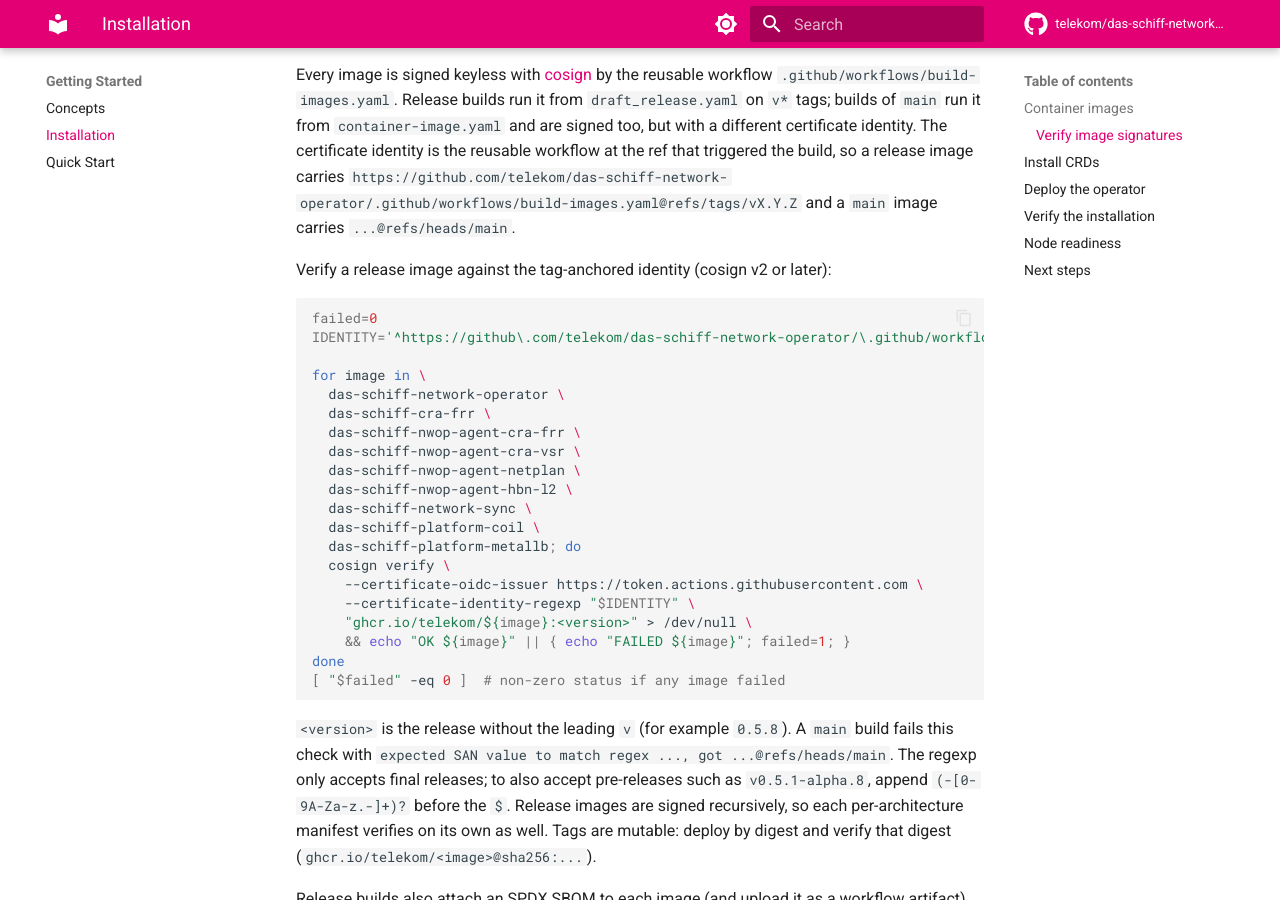
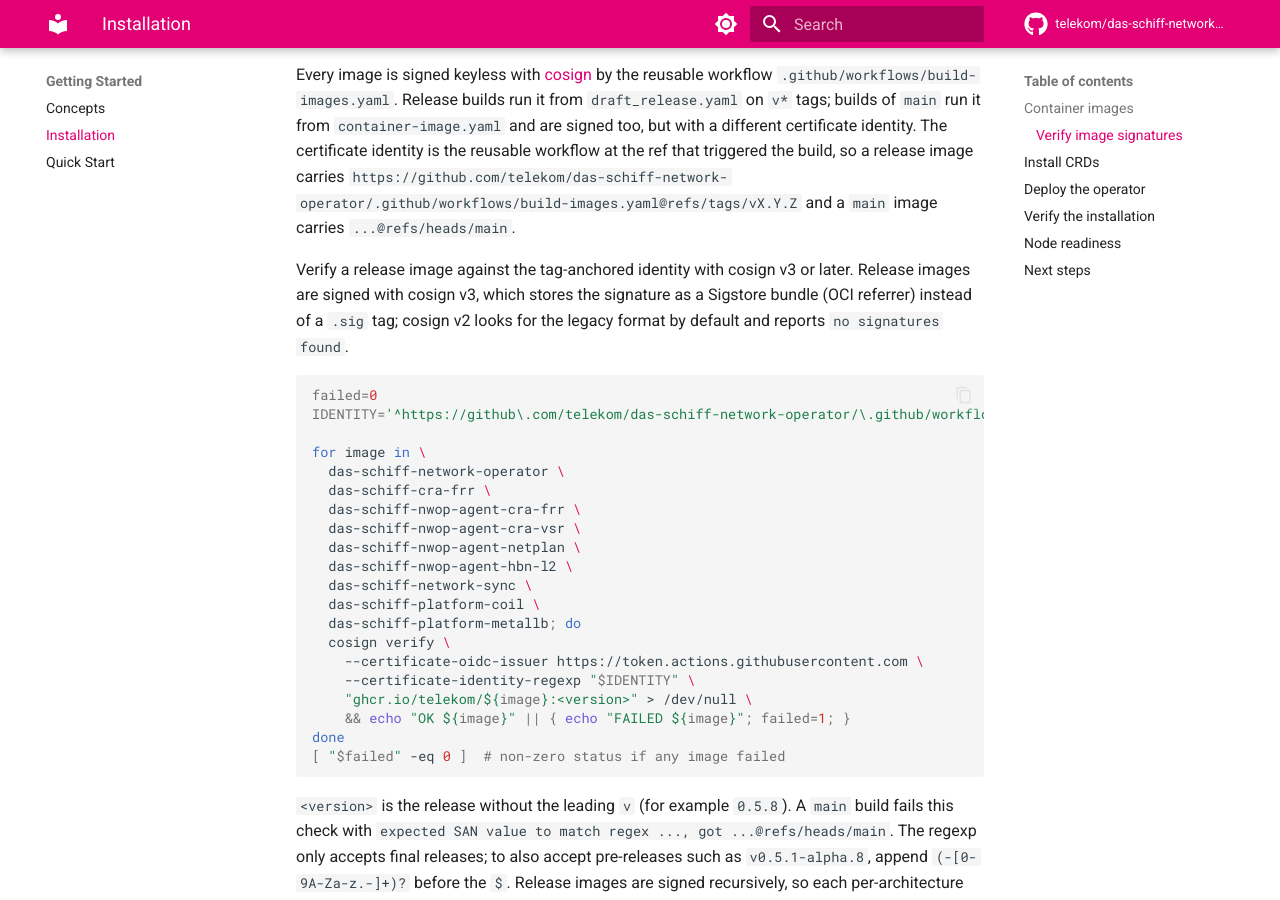
Before and after one commit to telekom/das-schiff-network-operator, an MkDocs documentation site: the page built from docs/getting-started/installation.md, in a window 1280 px wide and 900 px high, scrolled down 683 px. Built offline with MkDocs 1.6.1 and Material for MkDocs 9.7.7, drawn with Linux system fonts in a browser that asks for light colours; comment, search, counter and statistics services are not loaded; the version menu is left out.

Commit message:
docs: require cosign v3 to verify release image signatures
Release images are signed with cosign v3, which stores the signature as
a Sigstore bundle (OCI referrer). cosign verify with the legacy format
reports "no signatures found" for v0.5.8, so drop the cosign v2 claim
and explain why.

Co-Authored-By: Claude Opus 5.5 <noreply@anthropic.com>

````diff
--- a/docs/getting-started/installation.md
+++ b/docs/getting-started/installation.md
@@ -37,7 +37,10 @@ triggered the build, so a release image carries
 `https://github.com/telekom/das-schiff-network-operator/.github/workflows/build-images.yaml@refs/tags/vX.Y.Z`
 and a `main` image carries `...@refs/heads/main`.
 
-Verify a release image against the tag-anchored identity (cosign v2 or later):
+Verify a release image against the tag-anchored identity with cosign v3 or
+later. Release images are signed with cosign v3, which stores the signature as
+a Sigstore bundle (OCI referrer) instead of a `.sig` tag; cosign v2 looks for
+the legacy format by default and reports `no signatures found`.
 
 ```bash
 failed=0
````
